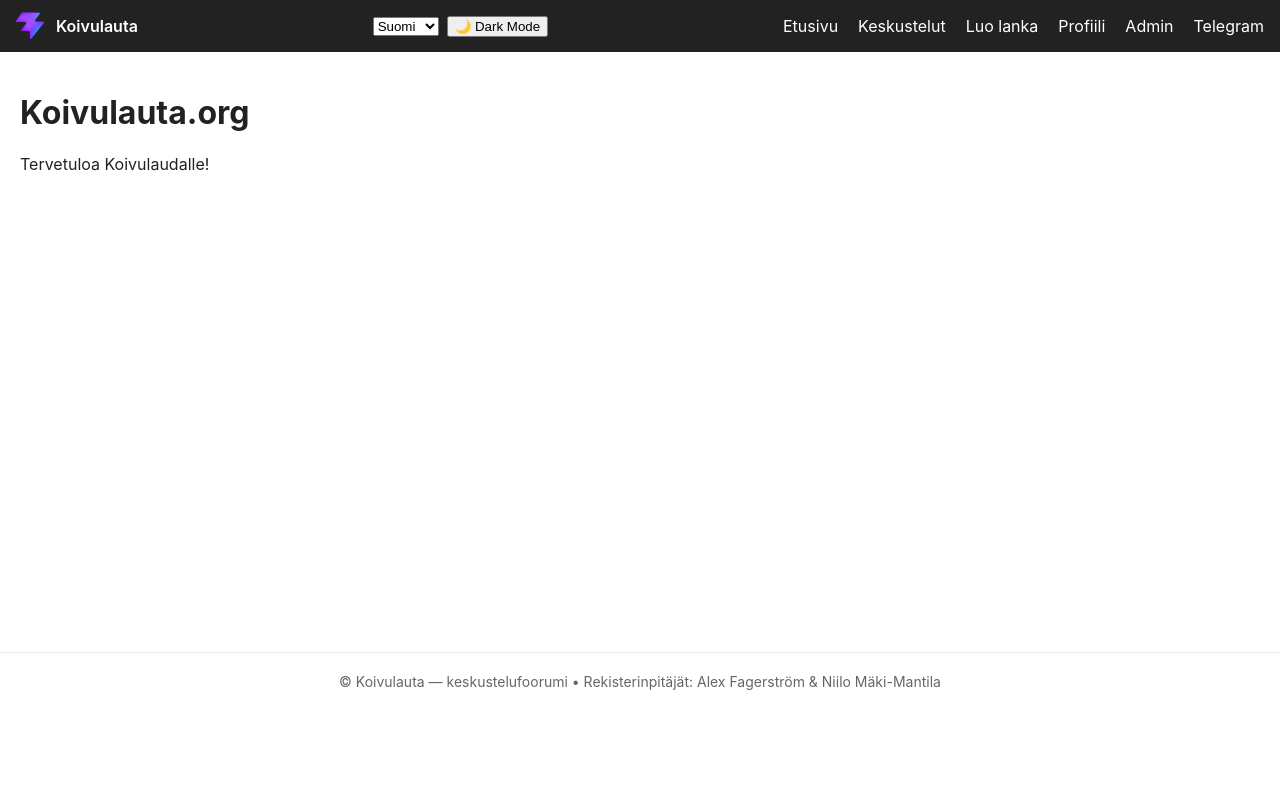
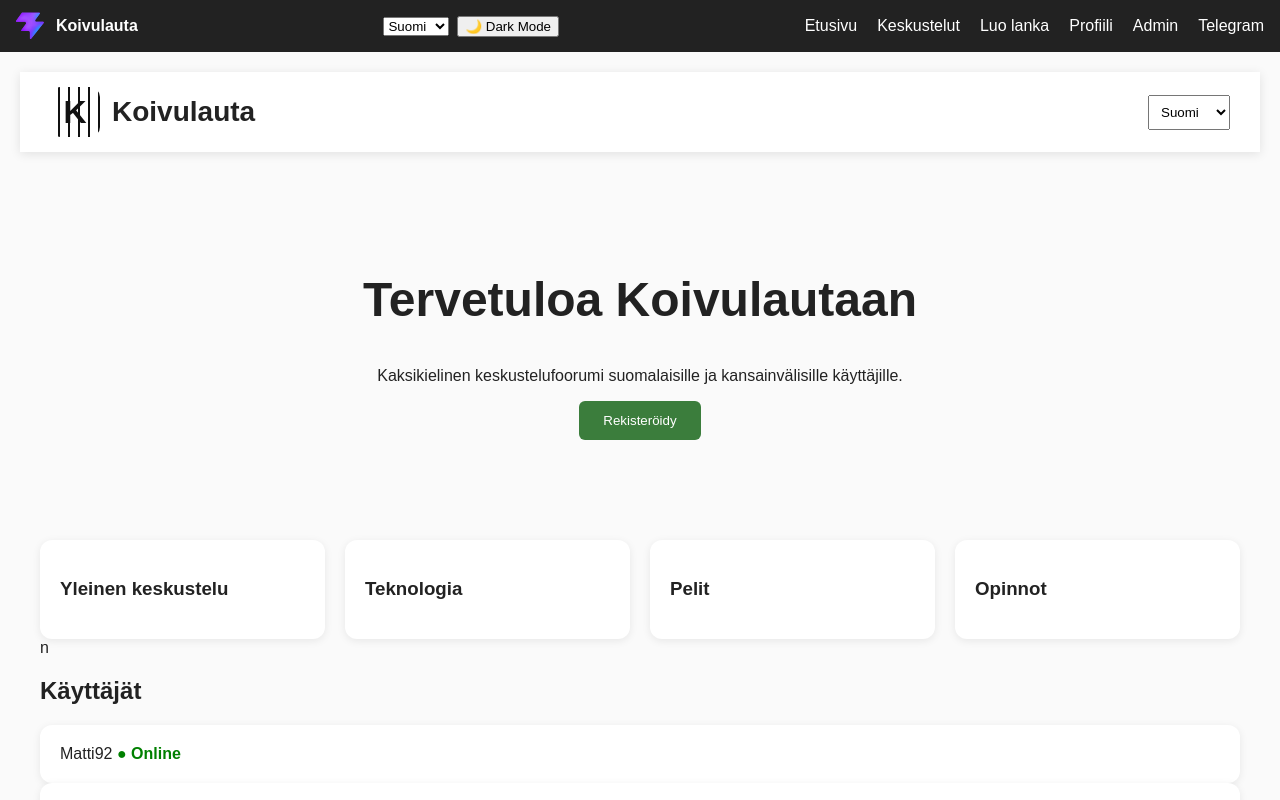
Before and after one commit to koivulauta91/koivulauta.github.io, a React (Vite) app: page / in a window 1280 px wide. Shown: the top 800 px of the page. Built offline with nearby package versions, Linux system fonts and the light colour scheme; no server answers.

Commit message:
feat(home): implement new landing layout & bilingual toggle (matches provided static design)
Co-authored-by: Copilot <223556219+Copilot@users.noreply.github.com>

```diff
--- a/src/pages/home.jsx
+++ b/src/pages/home.jsx
@@ -1,8 +1,199 @@
+import { useState } from "react";
+
 function Home() {
+  const [lang, setLang] = useState("fi");
+
+  const isFi = lang === "fi";
+
   return (
     <div>
-      <h1>Koivulauta.org</h1>
-      <p>Tervetuloa Koivulaudalle!</p>
+      <style>{`
+:root{
+  --green:#3b7d3c;
+  --birch:#f5f5f0;
+  --dark:#222;
+}
+
+body{
+  margin:0;
+  font-family:Arial,sans-serif;
+  background:#fafafa;
+  color:var(--dark);
+}
+
+header{
+  background:white;
+  box-shadow:0 2px 10px rgba(0,0,0,.1);
+  padding:15px 30px;
+  display:flex;
+  justify-content:space-between;
+  align-items:center;
+}
+
+.logo{
+  display:flex;
+  align-items:center;
+  gap:12px;
+  font-weight:bold;
+  font-size:28px;
+}
+
+.logo-k{
+  width:50px;
+  height:50px;
+  border-radius:10px;
+  background:
+    repeating-linear-gradient(
+      90deg,
+      #fff 0 8px,
+      #111 8px 10px
+    );
+  color:#111;
+  display:flex;
+  align-items:center;
+  justify-content:center;
+  font-size:32px;
+  font-weight:bold;
+}
+
+.hero{
+  text-align:center;
+  padding:80px 20px;
+}
+
+.hero h1{
+  font-size:48px;
+}
+
+.btn{
+  background:var(--green);
+  color:white;
+  border:none;
+  padding:12px 24px;
+  border-radius:6px;
+  cursor:pointer;
+}
+
+.container{
+  max-width:1200px;
+  margin:auto;
+  padding:20px;
+}
+
+.grid{
+  display:grid;
+  grid-template-columns:repeat(auto-fit,minmax(240px,1fr));
+  gap:20px;
+}
+
+.card{
+  background:white;
+  padding:20px;
+  border-radius:12px;
+  box-shadow:0 2px 8px rgba(0,0,0,.08);
+}
+
+.online{
+  color:green;
+  font-weight:bold;
+}
+
+.offline{
+  color:gray;
+  font-weight:bold;
+}
+
+.lang{
+  padding:8px;
+}
+
+footer{
+  text-align:center;
+  padding:30px;
+}
+
+@media (max-width:600px){
+  .hero h1{font-size:32px}
+  header{padding:12px}
+}
+      `}</style>
+
+      <header>
+        <div className="logo">
+          <div className="logo-k">K</div>
+          Koivulauta
+        </div>
+
+        <select
+          className="lang"
+          id="language"
+          value={lang}
+          onChange={(e) => setLang(e.target.value)}
+        >
+          <option value="fi">Suomi</option>
+          <option value="en">English</option>
+        </select>
+      </header>
+
+      <section className="hero">
+        <h1 id="title">{isFi ? "Tervetuloa Koivulautaan" : "Welcome to Koivulauta"}</h1>
+        <p id="desc">
+          {isFi
+            ? "Kaksikielinen keskustelufoorumi suomalaisille ja kansainvälisille käyttäjille."
+            : "A bilingual discussion forum for Finnish and international users."}
+        </p>
+        <button className="btn" id="register">
+          {isFi ? "Rekisteröidy" : "Register"}
+        </button>
+      </section>
+
+      <div className="container">
+        <div className="grid" id="categories">
+          <div className="card fi" style={{ display: isFi ? "block" : "none" }}>
+            <h3>Yleinen keskustelu</h3>
+          </div>
+
+          <div className="card fi" style={{ display: isFi ? "block" : "none" }}>
+            <h3>Teknologia</h3>
+          </div>
+
+          <div className="card fi" style={{ display: isFi ? "block" : "none" }}>
+            <h3>Pelit</h3>
+          </div>
+
+          <div className="card fi" style={{ display: isFi ? "block" : "none" }}>
+            <h3>Opinnot</h3>
+          </div>
+
+          <div className="card en" style={{ display: !isFi ? "block" : "none" }}>
+            <h3>General Discussion</h3>
+          </div>
+
+          <div className="card en" style={{ display: !isFi ? "block" : "none" }}>
+            <h3>Technology</h3>
+          </div>
+
+          <div className="card en" style={{ display: !isFi ? "block" : "none" }}>
+            <h3>Gaming</h3>
+          </div>
+
+          <div className="card en" style={{ display: !isFi ? "block" : "none" }}>
+            <h3>Education</h3>
+          </div>
+        </div>
+
+n        <h2>Käyttäjät</h2>
+
+        <div className="card">
+          Matti92 <span className="online">● Online</span>
+        </div>
+
+        <div className="card">
+          JohnSmith <span className="offline">● Offline</span>
+        </div>
+      </div>
+
+      <footer>© 2026 Koivulauta.org</footer>
     </div>
   );
 }
```
